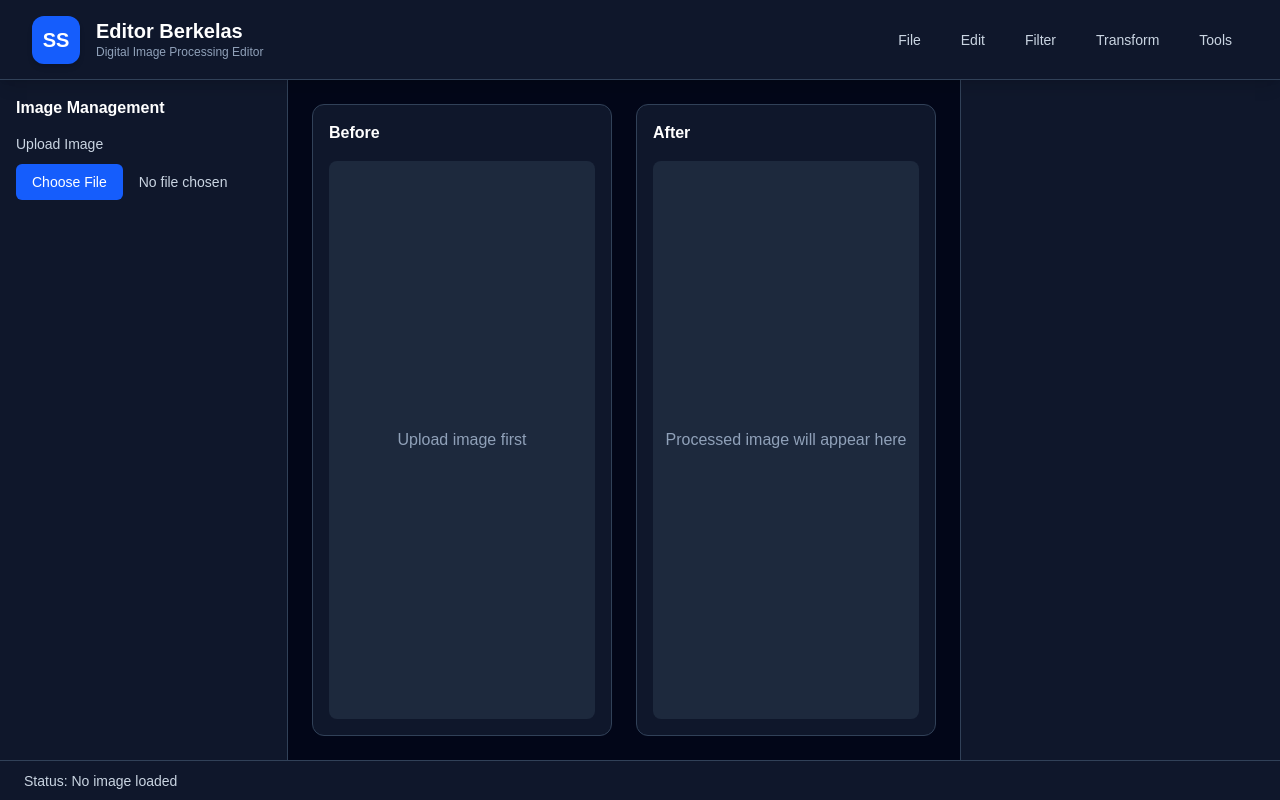
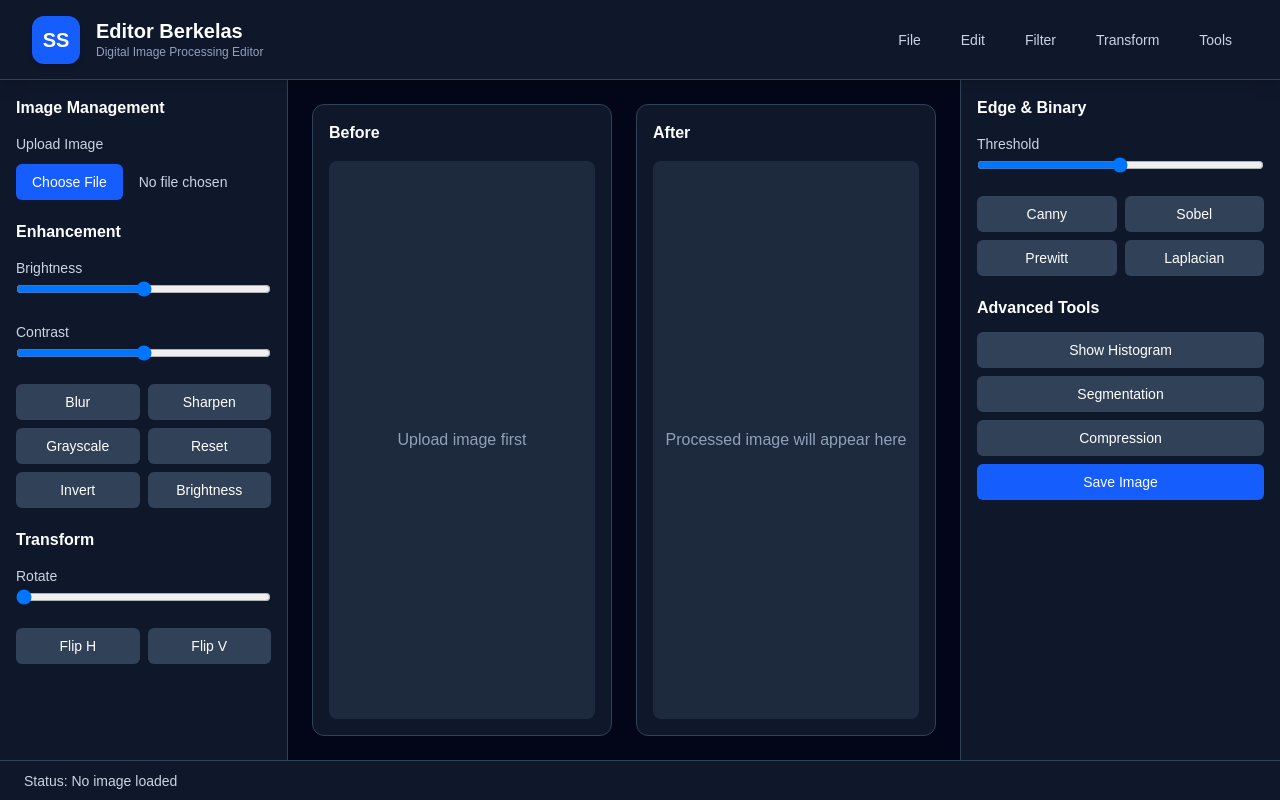
Before and after one commit to sellolintang/pcd, a React (Vite) app in the folder frontend/: page / in a window 1280 px wide. Built offline with nearby package versions, Linux system fonts and the light colour scheme.

Commit message:
merge and fetch api

```diff
--- a/frontend/src/App.jsx
+++ b/frontend/src/App.jsx
@@ -3,6 +3,8 @@ import { useState } from 'react'
 function App() {
   const [originalImage, setOriginalImage] = useState(null)
   const [processedImage, setProcessedImage] = useState(null)
+  const [selectedFile, setSelectedFile] = useState(null)
+  const [isProcessing, setIsProcessing] = useState(false)
   const [status, setStatus] = useState('No image loaded')
   const [activeMenu, setActiveMenu] = useState(null)
 
@@ -48,9 +50,71 @@ function App() {
     if (!file) return
 
     const imageUrl = URL.createObjectURL(file)
+
+    setSelectedFile(file)
     setOriginalImage(imageUrl)
     setProcessedImage(null)
     setStatus(`Image loaded: ${file.name}`)
+  }
+
+  const handleProcessImage = async (operation) => {
+    if (!selectedFile) {
+      setStatus('Please upload an image first')
+      return
+    }
+
+    try {
+      setIsProcessing(true)
+      setStatus(`Processing image with ${operation}...`)
+
+      const formData = new FormData()
+      formData.append('file', selectedFile)
+      formData.append('operation', operation)
+
+      const response = await fetch('/api/process', {
+        method: 'POST',
+        body: formData
+      })
+
+      if (!response.ok) {
+        const errorText = await response.text()
+        throw new Error(errorText || 'Failed to process image')
+      }
+
+      const blob = await response.blob()
+      const processedImageUrl = URL.createObjectURL(blob)
+
+      setProcessedImage(processedImageUrl)
+      setStatus(`Image processed successfully: ${operation}`)
+    } catch (error) {
+      console.error(error)
+      setStatus(`Error: ${error.message}`)
+    } finally {
+      setIsProcessing(false)
+    }
+  }
+
+  const handleResetImage = () => {
+    setProcessedImage(null)
+    setStatus('Processed image has been reset')
+  }
+
+  const handleSaveImage = () => {
+    if (!processedImage) {
+      setStatus('No processed image to save')
+      return
+    }
+
+    const link = document.createElement('a')
+    link.href = processedImage
+    link.download = 'processed-image.jpg'
+    link.click()
+
+    setStatus('Processed image saved')
+  }
+
+  const handleUnsupportedFeature = (featureName) => {
+    setStatus(`${featureName} feature is not available in backend yet`)
   }
 
   const handleMenuClick = (menuName) => {
@@ -58,7 +122,14 @@ function App() {
   }
 
   const handleMenuItemClick = (menuName, itemName) => {
-    setStatus(`${menuName} > ${itemName} selected`)
+    if (itemName === 'Reset Image') {
+      handleResetImage()
+    } else if (itemName === 'Save Image' || itemName === 'Export Image') {
+      handleSaveImage()
+    } else {
+      setStatus(`${menuName} > ${itemName} selected`)
+    }
+
     setActiveMenu(null)
   }
 
@@ -134,71 +205,109 @@ function App() {
           </div>
 
           <div>
-            {/* <h2 className="font-semibold mb-3">Enhancement</h2> */}
+            <h2 className="font-semibold mb-3">Enhancement</h2>
 
             <label className="block mb-4">
-              {/* <span className="text-sm text-slate-300">Brightness</span>
+              <span className="text-sm text-slate-300">Brightness</span>
               <input
                 type="range"
                 min="-100"
                 max="100"
                 defaultValue="0"
                 className="w-full"
-              /> */}
+              />
             </label>
 
             <label className="block mb-4">
-              {/* <span className="text-sm text-slate-300">Contrast</span>
+              <span className="text-sm text-slate-300">Contrast</span>
               <input
                 type="range"
                 min="-100"
                 max="100"
                 defaultValue="0"
                 className="w-full"
-              /> */}
+              />
             </label>
 
             <div className="grid grid-cols-2 gap-2">
-              {/* <button className="bg-slate-700 hover:bg-slate-600 px-3 py-2 rounded-md text-sm">
+              <button
+                onClick={() => handleProcessImage('blur')}
+                disabled={isProcessing}
+                className="bg-slate-700 hover:bg-slate-600 px-3 py-2 rounded-md text-sm disabled:opacity-50 disabled:cursor-not-allowed"
+              >
                 Blur
               </button>
 
-              <button className="bg-slate-700 hover:bg-slate-600 px-3 py-2 rounded-md text-sm">
+              <button
+                onClick={() => handleUnsupportedFeature('Sharpen')}
+                disabled={isProcessing}
+                className="bg-slate-700 hover:bg-slate-600 px-3 py-2 rounded-md text-sm disabled:opacity-50 disabled:cursor-not-allowed"
+              >
                 Sharpen
               </button>
 
-              <button className="bg-slate-700 hover:bg-slate-600 px-3 py-2 rounded-md text-sm">
+              <button
+                onClick={() => handleProcessImage('grayscale')}
+                disabled={isProcessing}
+                className="bg-slate-700 hover:bg-slate-600 px-3 py-2 rounded-md text-sm disabled:opacity-50 disabled:cursor-not-allowed"
+              >
                 Grayscale
               </button>
 
-              <button className="bg-slate-700 hover:bg-slate-600 px-3 py-2 rounded-md text-sm">
+              <button
+                onClick={handleResetImage}
+                disabled={isProcessing}
+                className="bg-slate-700 hover:bg-slate-600 px-3 py-2 rounded-md text-sm disabled:opacity-50 disabled:cursor-not-allowed"
+              >
                 Reset
-              </button> */}
+              </button>
+
+              <button
+                onClick={() => handleProcessImage('invert')}
+                disabled={isProcessing}
+                className="bg-slate-700 hover:bg-slate-600 px-3 py-2 rounded-md text-sm disabled:opacity-50 disabled:cursor-not-allowed"
+              >
+                Invert
+              </button>
+
+              <button
+                onClick={() => handleProcessImage('brightness')}
+                disabled={isProcessing}
+                className="bg-slate-700 hover:bg-slate-600 px-3 py-2 rounded-md text-sm disabled:opacity-50 disabled:cursor-not-allowed"
+              >
+                Brightness
+              </button>
             </div>
           </div>
 
           <div>
-            {/* <h2 className="font-semibold mb-3">Transform</h2> */}
+            <h2 className="font-semibold mb-3">Transform</h2>
 
             <label className="block mb-4">
-              {/* <span className="text-sm text-slate-300">Rotate</span>
+              <span className="text-sm text-slate-300">Rotate</span>
               <input
                 type="range"
                 min="0"
                 max="360"
                 defaultValue="0"
                 className="w-full"
-              /> */}
+              />
             </label>
 
             <div className="grid grid-cols-2 gap-2">
-              {/* <button className="bg-slate-700 hover:bg-slate-600 px-3 py-2 rounded-md text-sm">
+              <button
+                onClick={() => handleUnsupportedFeature('Flip Horizontal')}
+                className="bg-slate-700 hover:bg-slate-600 px-3 py-2 rounded-md text-sm"
+              >
                 Flip H
               </button>
 
-              <button className="bg-slate-700 hover:bg-slate-600 px-3 py-2 rounded-md text-sm">
+              <button
+                onClick={() => handleUnsupportedFeature('Flip Vertical')}
+                className="bg-slate-700 hover:bg-slate-600 px-3 py-2 rounded-md text-sm"
+              >
                 Flip V
-              </button> */}
+              </button>
             </div>
           </div>
         </aside>
@@ -236,7 +345,9 @@ function App() {
                   />
                 ) : (
                   <p className="text-slate-400">
-                    Processed image will appear here
+                    {isProcessing
+                      ? 'Processing image...'
+                      : 'Processed image will appear here'}
                   </p>
                 )}
               </div>
@@ -247,58 +358,86 @@ function App() {
         {/* Right Sidebar */}
         <aside className="w-80 bg-slate-900 border-l border-slate-700 p-4 space-y-5">
           <div>
-            {/* <h2 className="font-semibold mb-3">Edge & Binary</h2> */}
+            <h2 className="font-semibold mb-3">Edge & Binary</h2>
 
             <label className="block mb-4">
-              {/* <span className="text-sm text-slate-300">Threshold</span>
+              <span className="text-sm text-slate-300">Threshold</span>
               <input
                 type="range"
                 min="0"
                 max="255"
                 defaultValue="127"
                 className="w-full"
-              /> */}
+              />
             </label>
 
             <div className="grid grid-cols-2 gap-2">
-              {/* <button className="bg-slate-700 hover:bg-slate-600 px-3 py-2 rounded-md text-sm">
+              <button
+                onClick={() => handleProcessImage('canny')}
+                disabled={isProcessing}
+                className="bg-slate-700 hover:bg-slate-600 px-3 py-2 rounded-md text-sm disabled:opacity-50 disabled:cursor-not-allowed"
+              >
                 Canny
               </button>
 
-              <button className="bg-slate-700 hover:bg-slate-600 px-3 py-2 rounded-md text-sm">
+              <button
+                onClick={() => handleUnsupportedFeature('Sobel')}
+                disabled={isProcessing}
+                className="bg-slate-700 hover:bg-slate-600 px-3 py-2 rounded-md text-sm disabled:opacity-50 disabled:cursor-not-allowed"
+              >
                 Sobel
               </button>
 
-              <button className="bg-slate-700 hover:bg-slate-600 px-3 py-2 rounded-md text-sm">
+              <button
+                onClick={() => handleUnsupportedFeature('Prewitt')}
+                disabled={isProcessing}
+                className="bg-slate-700 hover:bg-slate-600 px-3 py-2 rounded-md text-sm disabled:opacity-50 disabled:cursor-not-allowed"
+              >
                 Prewitt
               </button>
 
-              <button className="bg-slate-700 hover:bg-slate-600 px-3 py-2 rounded-md text-sm">
+              <button
+                onClick={() => handleUnsupportedFeature('Laplacian')}
+                disabled={isProcessing}
+                className="bg-slate-700 hover:bg-slate-600 px-3 py-2 rounded-md text-sm disabled:opacity-50 disabled:cursor-not-allowed"
+              >
                 Laplacian
-              </button> */}
+              </button>
             </div>
           </div>
 
           <div>
-            {/* <h2 className="font-semibold mb-3">Advanced Tools</h2>
+            <h2 className="font-semibold mb-3">Advanced Tools</h2>
 
             <div className="space-y-2">
-              <button className="w-full bg-slate-700 hover:bg-slate-600 px-3 py-2 rounded-md text-sm">
+              <button
+                onClick={() => handleUnsupportedFeature('Histogram')}
+                className="w-full bg-slate-700 hover:bg-slate-600 px-3 py-2 rounded-md text-sm"
+              >
                 Show Histogram
               </button>
 
-              <button className="w-full bg-slate-700 hover:bg-slate-600 px-3 py-2 rounded-md text-sm">
+              <button
+                onClick={() => handleUnsupportedFeature('Segmentation')}
+                className="w-full bg-slate-700 hover:bg-slate-600 px-3 py-2 rounded-md text-sm"
+              >
                 Segmentation
               </button>
 
-              <button className="w-full bg-slate-700 hover:bg-slate-600 px-3 py-2 rounded-md text-sm">
+              <button
+                onClick={() => handleUnsupportedFeature('Compression')}
+                className="w-full bg-slate-700 hover:bg-slate-600 px-3 py-2 rounded-md text-sm"
+              >
                 Compression
               </button>
 
-              <button className="w-full bg-blue-600 hover:bg-blue-700 px-3 py-2 rounded-md text-sm">
+              <button
+                onClick={handleSaveImage}
+                className="w-full bg-blue-600 hover:bg-blue-700 px-3 py-2 rounded-md text-sm"
+              >
                 Save Image
               </button>
-            </div> */}
+            </div>
           </div>
         </aside>
       </main>
```
